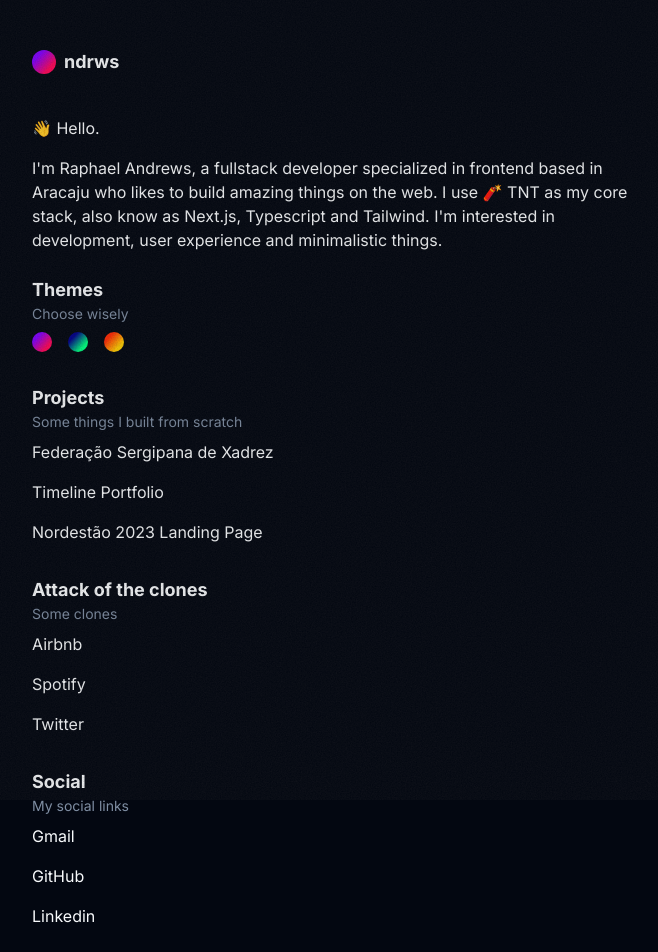
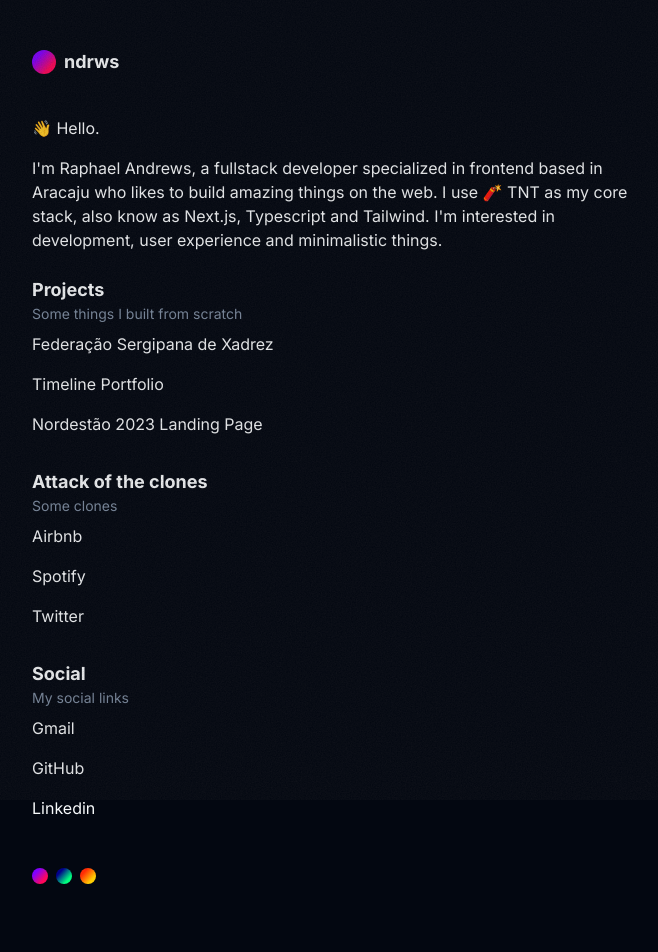
Before and after one commit to raphaelandrews/ndrws, a Next.js app: page / in a window 1280 px wide. Shown: the top 952 px of the page, without its empty margins (16-674 px from the left). Built offline with nearby package versions, Linux system fonts and the light colour scheme.

Commit message:
feat: Removed themes

```diff
--- a/app/(site)/page.tsx
+++ b/app/(site)/page.tsx
@@ -1,7 +1,5 @@
 import Section from "@/components/section";
-import { ModeToggle } from "@/components/mode-toggle";
-import Logo from "@/components/logo";
-
+import Gradients from "@/components/gradients";
 import { projects, clones, social } from "@/data/links";
 
 export default function Home() {
@@ -9,7 +7,9 @@ export default function Home() {
     <main className="p-12 bg-background">
       <section>
         <div className="flex items-center gap-2">
-          <Logo />
+          <span
+            className="w-6 h-6 rounded-full bg-gradient-one cursor-pointer"
+          />
           <h1 className="text-lg text-primary font-bold">ndrws</h1>
         </div>
         <p className="text-primary mt-10">👋 Hello.</p>
@@ -21,9 +21,7 @@ export default function Home() {
           things.
         </p>
       </section>
-      <Section title="Themes" subtitle="Choose wisely">
-        <ModeToggle />
-      </Section>
+
       <Section
         title="Projects"
         subtitle="Some things I built from scratch"
@@ -39,6 +37,7 @@ export default function Home() {
         subtitle="My social links"
         links={social}
       />
+      <Gradients />
     </main >
   )
 }
--- a/app/layout.tsx
+++ b/app/layout.tsx
@@ -2,8 +2,6 @@ import '@/styles/globals.css';
 import { Inter } from 'next/font/google';
 import { siteConfig } from "@/config/site";
 import Filter from '@/components/filter';
-import { ThemeProvider } from '@/components/theme-provider';
-import FooterGradient from '@/components/footer-gradient';
 
 const font = Inter({
   subsets: ['latin'],
@@ -57,16 +55,8 @@ export default function RootLayout({
   return (
     <html lang="en">
       <body className={font.className}>
-        <ThemeProvider
-          themes={['cyberpunk', 'light', 'dark']}
-          attribute="class"
-          defaultTheme="dark"
-          enableSystem
-        >
           {children}
-          <FooterGradient />
           <Filter />
-        </ThemeProvider>
       </body>
     </html>
   )
--- a/components/footer-gradient.tsx
+++ /dev/null
@@ -1,19 +0,0 @@
-"use client"
-
-import { useTheme } from "next-themes";
-
-export default function FooterGradient() {
-  const theme = useTheme();
-
-  const setTheme = () => {
-    if (theme.theme === "dark") {
-      return "bg-gradient-one";
-    } else if (theme.theme === "light") {
-      return "bg-gradient-two";
-    } else return "bg-gradient-three";
-  }
-
-  return (
-    <div className={`w-full max-w-screen h-1 ${setTheme()}`} />
-  )
-}
--- /dev/null
+++ b/components/gradients.tsx
@@ -0,0 +1,11 @@
+export const Gradients = () => {
+  return (
+    <section className="flex gap-2 py-2 mt-8">
+      <span className="w-4 h-4  rounded-full bg-gradient-one" />
+      <span className="w-4 h-4  rounded-full bg-gradient-two" />
+      <span className="w-4 h-4  rounded-full bg-gradient-three" />
+    </section>
+  )
+}
+
+export default Gradients;
--- a/components/icons.tsx
+++ /dev/null
@@ -1,85 +0,0 @@
-import {
-    LucideProps,
-    Moon,
-    SunMedium,
-    Twitter,
-    Laptop,
-    type Icon as LucideIcon,
-} from "lucide-react"
-
-export type Icon = LucideIcon
-
-export const Icons = {
-    sun: SunMedium,
-    moon: Moon,
-    twitter: Twitter,
-    laptop: Laptop,
-    logo: (props: LucideProps) => (
-        <svg xmlns="http://www.w3.org/2000/svg" viewBox="0 0 24 24" {...props}>
-            <path
-                fill="currentColor"
-                d="M11.572 0c-.176 0-.31.001-.358.007a19.76 19.76 0 0 1-.364.
-                033C7.443.346 4.25 2.185 2.228 5.012a11.875 11.875 0 0 0-2.119
-                5.243c-.096.659-.108.854-.108 1.747s.012 1.089.108 1.748c.652
-                4.506 3.86 8.292 8.209 9.695.779.25 1.6.422 2.534.525.363.04
-                1.935.04 2.299 0 1.611-.178 2.977-.577 4.323-1.264.207-.106.247
-                -.134.219-.158-.02-.013-.9-1.193-1.955-2.62l-1.919-2.592-2.404-
-                3.558a338.739 338.739 0 0 0-2.422-3.556c-.009-.002-.018 1.579-.
-                023 3.51-.007 3.38-.01 3.515-.052 3.595a.426.426 0 0 1-.206.214
-                c-.075.037-.14.044-.495.044H7.81l-.108-.068a.438.438 0 0 1-.157
-                -.171l-.05-.106.006-4.703.007-4.705.072-.092a.645.645 0 0 1 .
-                174-.143c.096-.047.134-.051.54-.051.478 0 .558.018.682.154.035.
-                038 1.337 1.999 2.895 4.361a10760.433 10760.433 0 0 0 4.735 7.
-                17l1.9 2.879.096-.063a12.317 12.317 0 0 0 2.466-2.163 11.944 11
-                .944 0 0 0 2.824-6.134c.096-.66.108-.854.108-1.748 0-.893-.012
-                -1.088-.108-1.747-.652-4.506-3.859-8.292-8.208-9.695a12.597 12
-                .597 0 0 0-2.499-.523A33.119 33.119 0 0 0 11.573 0zm4.069 7.217
-                c.347 0 .408.005.486.047a.473.473 0 0 1 .237.277c.018.06.023 1.
-                365.018 4.304l-.006 4.218-.744-1.14-.746-1.14v-3.066c0-1.982.01
-                -3.097.023-3.15a.478.478 0 0 1 .233-.296c.096-.05.13-.054.5-
-                .054z"
-            />
-        </svg>
-    ),
-    gitHub: (props: LucideProps) => (
-        <svg viewBox="0 0 438.549 438.549" {...props}>
-            <path
-                fill="currentColor"
-                d="M409.132 114.573c-19.608-33.596-46.205-60.194-79.798-79.8-33
-                .598-19.607-70.277-29.408-110.063-29.408-39.781 0-76.472 9.804-
-                110.063 29.408-33.596 19.605-60.192 46.204-79.8 79.8C9.803 148.
-                168 0 184.854 0 224.63c0 47.78 13.94 90.745 41.827 128.906 27.
-                884 38.164 63.906 64.572 108.063 79.227 5.14.954 8.945.283 11.
-                419-1.996 2.475-2.282 3.711-5.14 3.711-8.562 0-.571-.049-5.708-
-                .144-15.417a2549.81 2549.81 0 01-.144-25.406l-6.567 1.136c-4.
-                187.767-9.469 1.092-15.846 1-6.374-.089-12.991-.757-19.842-1.
-                999-6.854-1.231-13.229-4.086-19.13-8.559-5.898-4.473-10.085-10
-                .328-12.56-17.556l-2.855-6.57c-1.903-4.374-4.899-9.233-8.992-14
-                .559-4.093-5.331-8.232-8.945-12.419-10.848l-1.999-1.431c-1.332-
-                .951-2.568-2.098-3.711-3.429-1.142-1.331-1.997-2.663-2.568-3.
-                997-.572-1.335-.098-2.43 1.427-3.289 1.525-.859 4.281-1.276 8.
-                28-1.276l5.708.853c3.807.763 8.516 3.042 14.133 6.851 5.614 3.
-                806 10.229 8.754 13.846 14.842 4.38 7.806 9.657 13.754 15.846
-                17.847 6.184 4.093 12.419 6.136 18.699 6.136 6.28 0 11.704-.476
-                16.274-1.423 4.565-.952 8.848-2.383 12.847-4.285 1.713-12.758 6
-                .377-22.559 13.988-29.41-10.848-1.14-20.601-2.857-29.264-5.14-8
-                .658-2.286-17.605-5.996-26.835-11.14-9.235-5.137-16.896-11.516-
-                22.985-19.126-6.09-7.614-11.088-17.61-14.987-29.979-3.901-12.
-                374-5.852-26.648-5.852-42.826 0-23.035 7.52-42.637 22.557-58.
-                817-7.044-17.318-6.379-36.732 1.997-58.24 5.52-1.715 13.706-.
-                428 24.554 3.853 10.85 4.283 18.794 7.952 23.84 10.994 5.046 3.
-                041 9.089 5.618 12.135 7.708 17.705-4.947 35.976-7.421 54.818-7
-                .421s37.117 2.474 54.823 7.421l10.849-6.849c7.419-4.57 16.18-8.
-                758 26.262-12.565 10.088-3.805 17.802-4.853 23.134-3.138 8.562
-                21.509 9.325 40.922 2.279 58.24 15.036 16.18 22.559 35.787 22.
-                559 58.817 0 16.178-1.958 30.497-5.853 42.966-3.9 12.471-8.941
-                22.457-15.125 29.979-6.191 7.521-13.901 13.85-23.131 18.986-9.
-                232 5.14-18.182 8.85-26.84 11.136-8.662 2.286-18.415 4.004-29.
-                263 5.146 9.894 8.562 14.842 22.077 14.842 40.539v60.237c0 3.
-                422 1.19 6.279 3.572 8.562 2.379 2.279 6.136 2.95 11.276 1.995
-                44.163-14.653 80.185-41.062 108.068-79.226 27.88-38.161 41.825-
-                81.126 41.825-128.906-.01-39.771-9.818-76.454-29.414-110.049z"
-            ></path>
-        </svg>
-    ),
-}
--- a/components/logo.tsx
+++ /dev/null
@@ -1,24 +0,0 @@
-"use client"
-
-import { useTheme } from "next-themes";
-import { useEffect } from "react";
-
-export default function Logo() {
-  const theme = useTheme();
-
-  const setTheme = () => {
-    if (theme.theme === "dark") {
-      return "bg-gradient-one";
-    } else if (theme.theme === "light") {
-      return "bg-gradient-two";
-    } else return "bg-gradient-three";
-  }
-
-  useEffect(() => {
-
-  }, [])
-
-  return (
-    <span className={`w-6 h-6 rounded-full ${setTheme()} cursor-pointer`} />
-  )
-}
--- a/components/mode-toggle.tsx
+++ /dev/null
@@ -1,33 +0,0 @@
-"use client"
-
-import * as React from "react"
-import { useTheme } from "next-themes"
-
-import { Button } from "@/components/ui/button"
-
-export function ModeToggle() {
-  const { setTheme } = useTheme()
-
-  return (
-    <section className="flex gap-4 py-2">
-      <Button
-        variant="theme"
-        size="theme"
-        className="bg-gradient-one"
-        onClick={() => setTheme("dark")}
-      />
-      <Button
-        variant="theme"
-        size="theme"
-        className="bg-gradient-two"
-        onClick={() => setTheme("light")}
-      />
-      <Button
-        variant="theme"
-        size="theme"
-        className="bg-gradient-three"
-        onClick={() => setTheme("cyberpunk")}
-      />
-    </section>
-  )
-}
--- a/components/theme-provider.tsx
+++ /dev/null
@@ -1,9 +0,0 @@
-"use client"
-
-import * as React from "react"
-import { ThemeProvider as NextThemesProvider } from "next-themes"
-import { ThemeProviderProps } from "next-themes/dist/types"
-
-export function ThemeProvider({ children, ...props }: ThemeProviderProps) {
-  return <NextThemesProvider {...props}>{children}</NextThemesProvider>
-}
--- a/config/site.ts
+++ b/config/site.ts
@@ -1,4 +1,4 @@
-import { SiteConfig } from "@/types/site";
+import { SiteConfig } from "@/types/global";
 
 export const siteConfig: SiteConfig = {
   name: "ndrws",
--- a/styles/globals.css
+++ b/styles/globals.css
@@ -10,43 +10,6 @@
 
 @layer base {
   :root {
-    --background: 0 0% 100%;
-    --foreground: 222.2 47.4% 11.2%;
-
-    --muted: 210 40% 96.1%;
-    --muted-foreground: 215.4 16.3% 46.9%;
-
-    --popover: 0 0% 100%;
-    --popover-foreground: 222.2 47.4% 11.2%;
-
-    --border: 214.3 31.8% 91.4%;
-    --input: 214.3 31.8% 91.4%;
-
-    --card: 0 0% 100%;
-    --card-foreground: 222.2 47.4% 11.2%;
-
-    --primary: 222.2 47.4% 11.2%;
-    --primary-foreground: 210 40% 98%;
-
-    --secondary: 210 40% 96.1%;
-    --secondary-foreground: 222.2 47.4% 11.2%;
-
-    --accent: 210 40% 96.1%;
-    --accent-foreground: 222.2 47.4% 11.2%;
-
-    --destructive: 0 100% 50%;
-    --destructive-foreground: 210 40% 98%;
-
-    --gradient-one: linear-gradient(132.77deg, #8200FF 25.97%, #FF075A 74.17%);
-    --gradient-two: linear-gradient(132.77deg, #02008B 25.97%, #00FF80 74.17%);
-    --gradient-three: linear-gradient(132.77deg, #FF2C05 25.97%, #FFCE03 74.17%);
-
-    --ring: 215 20.2% 65.1%;
-
-    --radius: 0.5rem;
-  }
-
-  .dark {
     --background: 224 71% 4%;
     --foreground: 213 31% 91%;
 
@@ -77,39 +40,10 @@
     --ring: 216 34% 17%;
 
     --radius: 0.5rem;
-  }
 
-  .cyberpunk {
-    --background: 240 100% 7%;
-    --foreground: 240 100% 5%;
-
-    --muted: 223 47% 11%;
-    --muted-foreground: 240 7% 78%;
-
-    --popover: 224 71% 4%;
-    --popover-foreground: 215 20.2% 65.1%;
-
-    --card: 224 71% 4%;
-    --card-foreground: 213 31% 91%;
-
-    --border: 216 34% 17%;
-    --input: 216 34% 17%;
-
-    --primary: 0 0% 100%;
-    --primary-foreground: 222.2 47.4% 1.2%;
-
-    --secondary: 222.2 47.4% 11.2%;
-    --secondary-foreground: 210 40% 98%;
-
-    --accent: 216 34% 17%;
-    --accent-foreground: 210 40% 98%;
-
-    --destructive: 0 63% 31%;
-    --destructive-foreground: 210 40% 98%;
-
-    --ring: 216 34% 17%;
-
-    --radius: 0.5rem;
+    --gradient-one: linear-gradient(132.77deg, #8200FF 25.97%, #FF075A 74.17%);
+    --gradient-two: linear-gradient(132.77deg, #02008B 25.97%, #00FF80 74.17%);
+    --gradient-three: linear-gradient(132.77deg, #FF2C05 25.97%, #FFCE03 74.17%);
   }
 }
 
```
Also changed, not shown: types/global.ts (+11 -0 lines), types/site.ts (deleted, +0 -10 lines), public/logo.svg (deleted).
